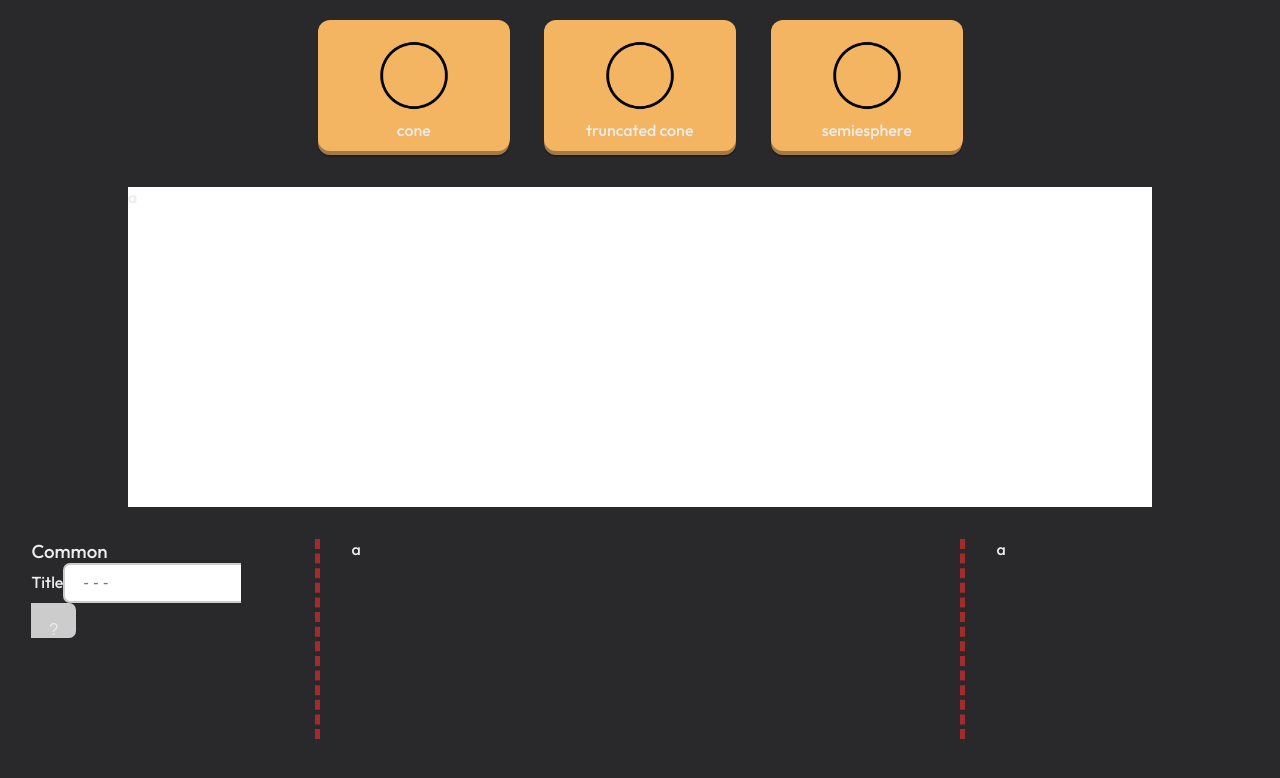
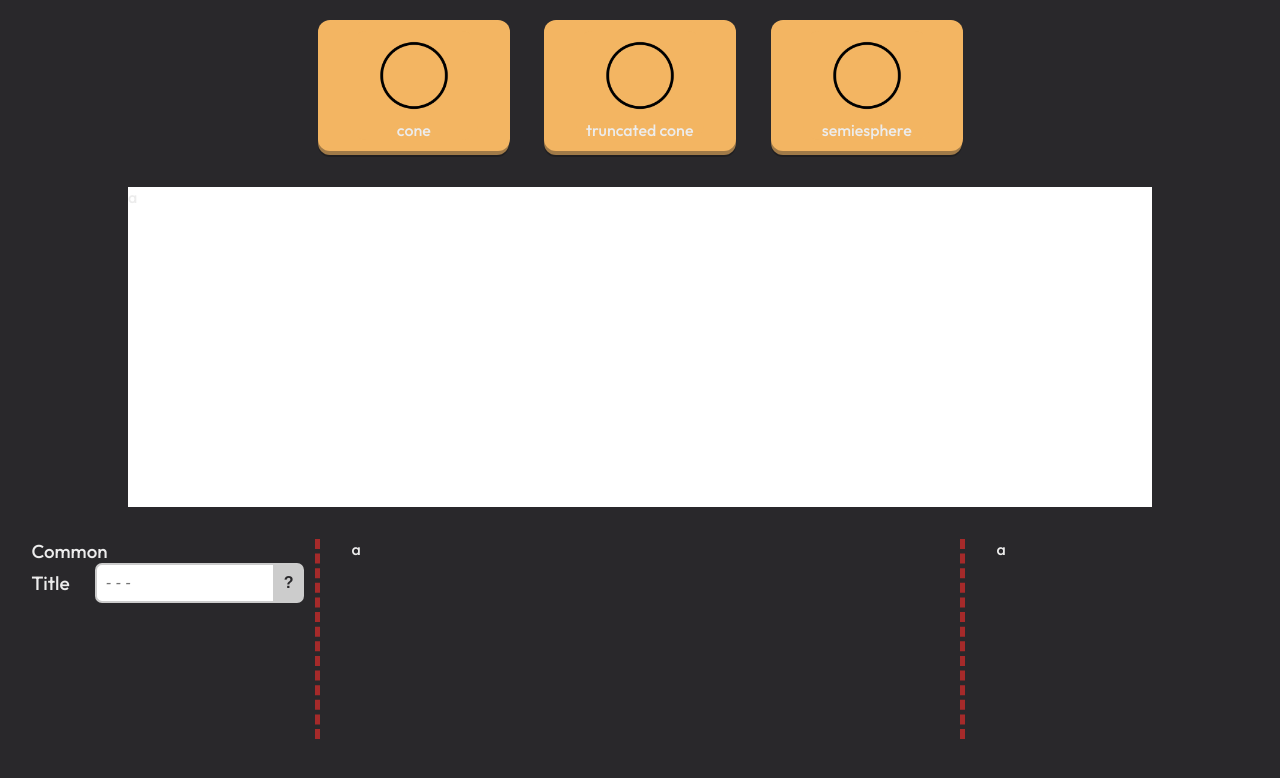
Before and after one commit to DanielRasho/PhetALaTortrix, a Vue app in the folder frontend/: page / in a window 1280 px wide. Shown: the top 778 px of the page. Built offline with nearby package versions, Linux system fonts and the light colour scheme.

Commit message:
Feat: Add styling for fieldSection component

```diff
--- a/frontend/src/components/molecules/numberField.vue
+++ b/frontend/src/components/molecules/numberField.vue
@@ -1,6 +1,6 @@
 <template>
-    <div>
-        <span>{{ this.name }}</span>
+    <div class="field-container">
+        <span class="title">{{ this.name }}</span>
         <input
             @input="updateValue"
             type="text"
@@ -64,17 +64,28 @@ export default {
 </script>
 
 <style scoped>
+
+.field-container{
+    display: flex;
+    align-items: center;
+}
+
+.title {
+    font-size: 1.2rem;
+    margin-right: 2ch;
+}
+
 input,
 .unit {
     display: inline-block;
-    height: 2rem;
-    padding: 2ch 2ch;
+    border: 2px solid #ccc;
+    height: 2.5rem;
+    padding: 1ch 1ch;
     font-family: 'PT Sans', sans-serif;
     font-size: 1rem;
 }
 
 input {
-    border: 2px solid #ccc;
     border-right: 0;
     width: 20ch;
     color: #666;
@@ -86,6 +97,8 @@ input::placeholder {
 
 .unit {
     background-color: #ccc;
+    color: var(--background);
     border-radius: 0px 7px 7px 0px;
+    font-weight: bold;
 }
 </style>
```
